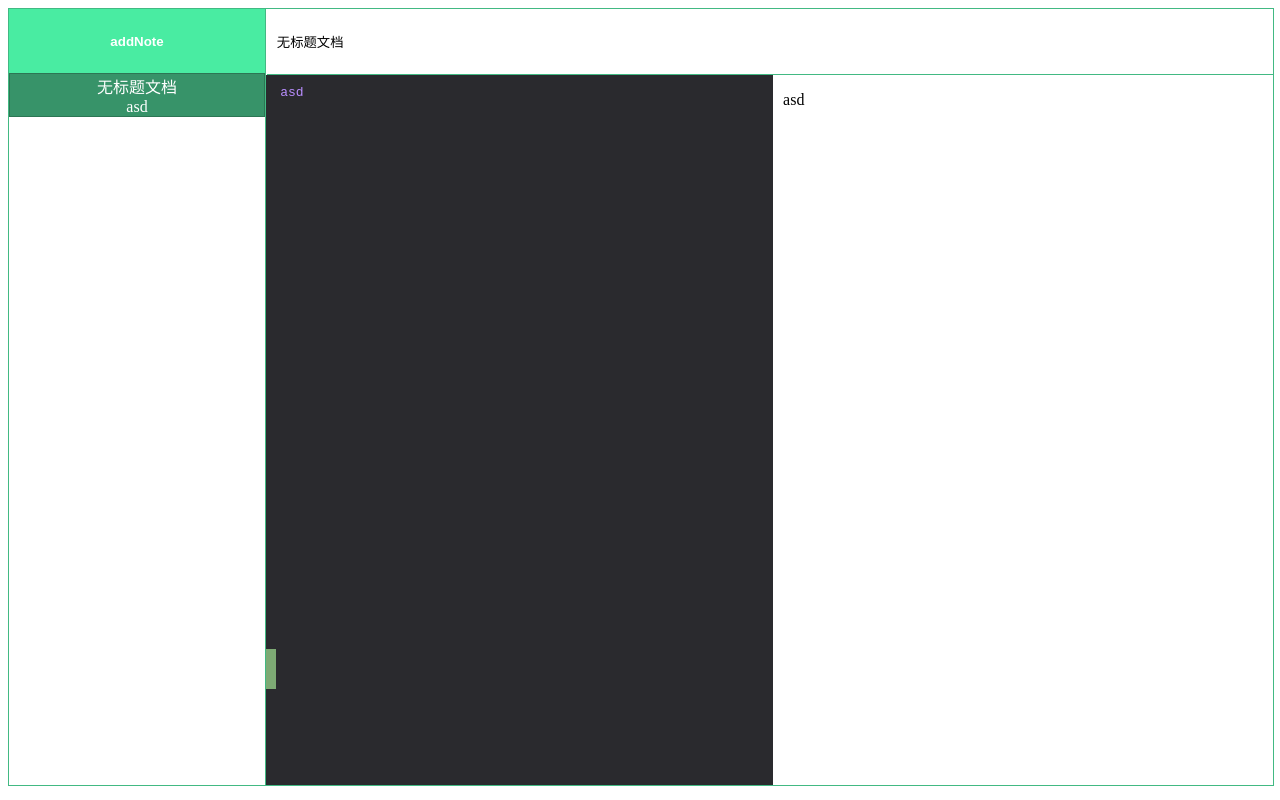
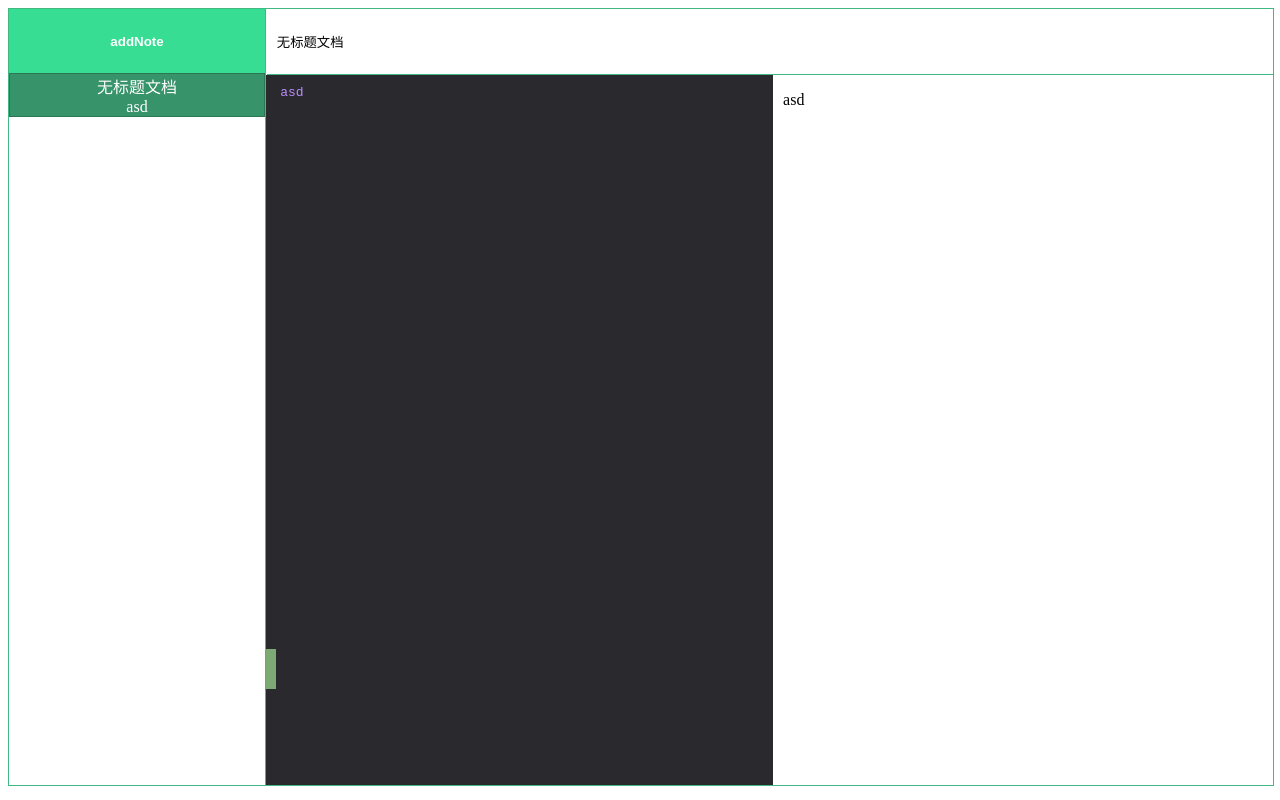
Before and after one commit to zhongerjin/Note, a Vue app: page /#/note in a window 1280 px wide. Built offline with nearby package versions, Linux system fonts and the light colour scheme.

Commit message:
Change some colors to make my mood better

```diff
--- a/src/components/Best.vue
+++ b/src/components/Best.vue
@@ -115,6 +115,7 @@
 
 <style scoped lang="stylus">
   $tran-mins = .2s ease
+  $all-color = #42b983
   ::-webkit-scrollbar
     height: 8px;
     width: 8px;
@@ -153,7 +154,7 @@
     display flex
     .box-left
       width 20vw
-      border 1px solid #42b983
+      border 1px solid $all-color
       transition $tran-mins
       .addNode
         border none
@@ -163,7 +164,7 @@
         outline none
         padding 0
         height 8vh
-        background-color #49eca2
+        background-color #36dd92
       .nodelist
         height 88.8vh
         overflow-y auto
@@ -172,7 +173,7 @@
           align-items center
           flex-direction column
           color #fff
-          background-color #42b983
+          background-color $all-color
           border 1px solid #0003
         .node.active
           background-color #379369
@@ -186,11 +187,11 @@
     align-items center
     flex 1
     height 97vh
-    border 1px solid #42b983
+    border 1px solid $all-color
     border-left none
     input
       border none
-      border-bottom  1px solid #42b983
+      border-bottom  1px solid $all-color
       width 77vw
       height 7.7vh
       padding .8vh .8vw
@@ -201,7 +202,7 @@
       resize none
       flex 1
       padding 0
-      border 1px solid #42b983
+      border 1px solid $all-color
 
 </style>
 <style lang="stylus">
```
Also changed, not shown: 5 other files (tests, documents, lock files or other folders).
